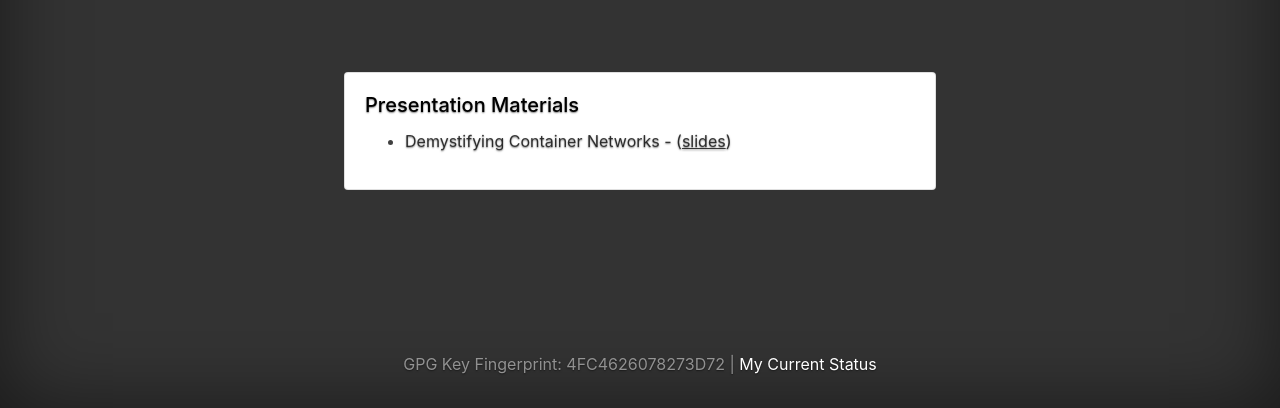
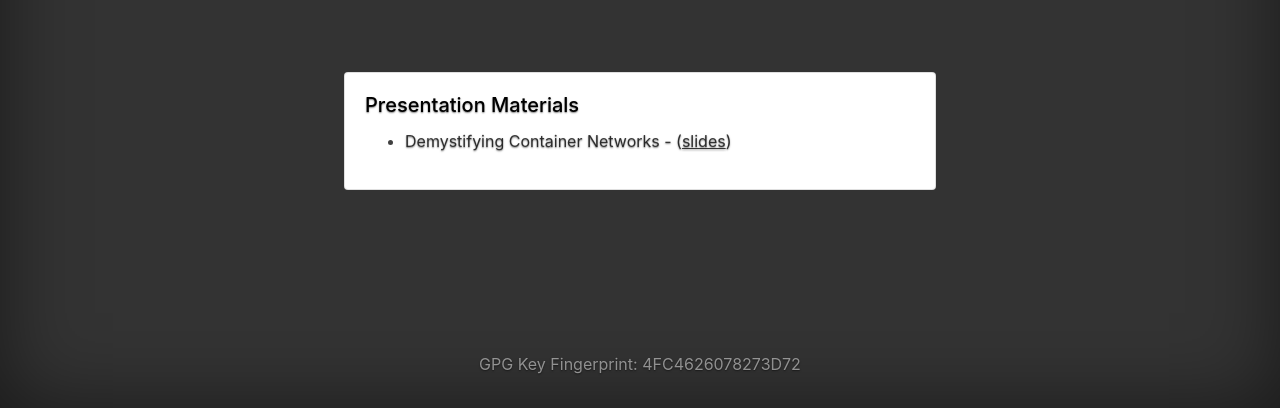
Before and after one commit to jonathanhood/home-splash-site, a plain HTML site: page index.html in a window 1280 px wide. Shown: the part 392-800 px from the top of the page. Drawn offline with Linux system fonts and the light colour scheme.

Commit message:
Remove radiator link from index.

```diff
--- a/index.html
+++ b/index.html
@@ -45,7 +45,7 @@
 
   <footer class="mastfoot mt-auto">
     <div class="inner">
-		<p>GPG Key Fingerprint: 4FC4626078273D72 | <a href="radiator.html">My Current Status</a></p>
+		<p>GPG Key Fingerprint: 4FC4626078273D72</p>
 	</div>
   </footer>
 </div>
```
